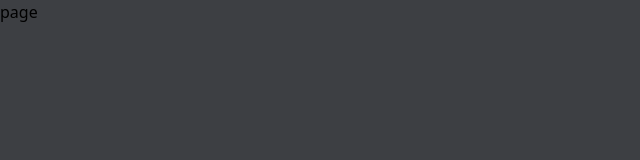
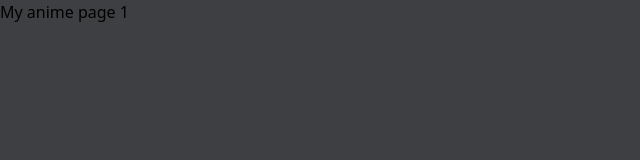
Before and after one commit to Andy7911/animeSekai2025, a Next.js app in the folder frontend/: page /anime/1 in a window 1280 px wide. Shown: the top 160 px of the page, without its empty margins (0-640 px from the left). Built offline with nearby package versions, Linux system fonts and the light colour scheme.

Commit message:
push change

```diff
--- a/frontend/src/app/anime/[id]/page.tsx
+++ b/frontend/src/app/anime/[id]/page.tsx
@@ -1,7 +1,16 @@
 import React from 'react'
 
-export default function page() {
+interface AnimeProps{
+    params:{
+        id:String
+    }
+}
+
+export default function AnimePage({params}:AnimeProps) {
+    const {id} = params
   return (
-    <div>page</div>
+    <div>
+        My anime page {id}
+    </div>
   )
 }
```
Also changed, not shown: frontend/src/app/watch/[id]/page.tsx (added, +15 -0 lines), frontend/src/app/watch/page.tsx (deleted, +0 -8 lines).
